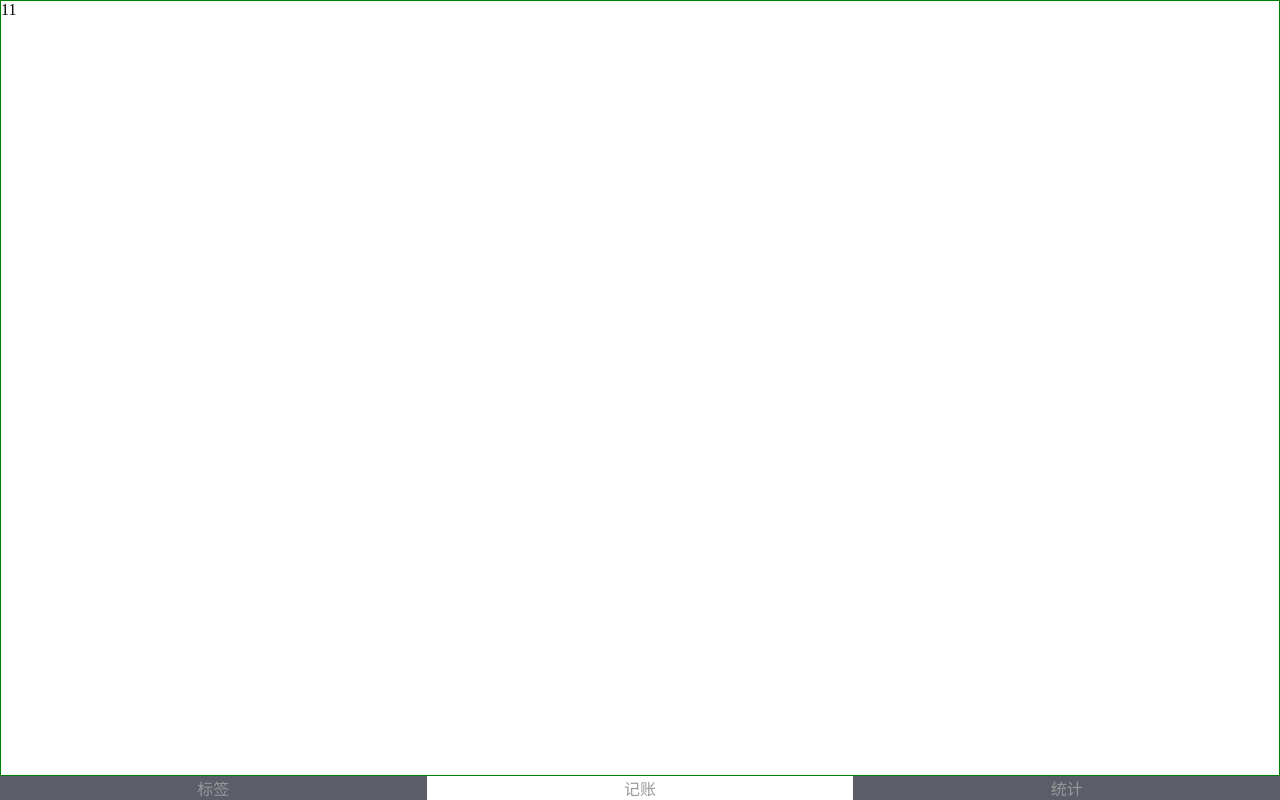
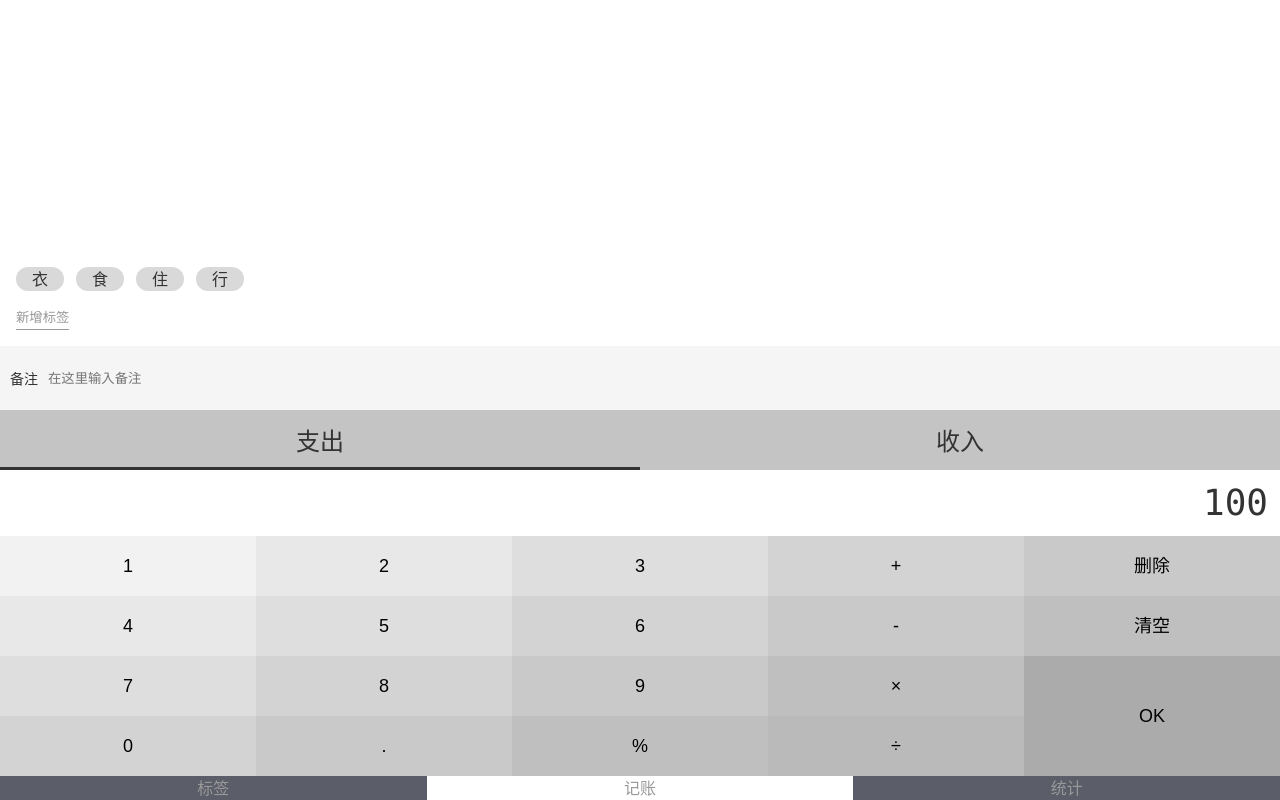
Before and after one commit to wangqt93/wangcai, a Vue app: page /money in a window 1280 px wide. Built offline with nearby package versions, Linux system fonts and the light colour scheme; a small style sheet from the web is missing.

Commit message:
Money组件完成css布局

```diff
--- a/src/App.vue
+++ b/src/App.vue
@@ -16,6 +16,12 @@
     font-size: 62.5%;
   }
   body {
-    font-size: 1.6rem;
+    font-size: 16px;
+    line-height: 1.5;
+    color: #333;
+    font-family: -apple-system, "Noto Sans", "Helvetica Neue", Helvetica, "Nimbus Sans L", Arial, "Liberation Sans", "PingFang SC", "Hiragino Sans GB", "Noto Sans CJK SC", "Source Han Sans SC", "Source Han Sans CN", "Microsoft YaHei", "Wenquanyi Micro Hei", "WenQuanYi Zen Hei", "ST Heiti", SimHei, "WenQuanYi Zen Hei Sharp", sans-serif;
+  }
+  ul {
+    list-style: none;
   }
 </style>
--- a/src/components/layout.vue
+++ b/src/components/layout.vue
@@ -14,6 +14,7 @@
     }
     .container {
         flex-grow: 1;
-        border: 1px solid green;
+        display: flex;
+        flex-direction: column-reverse;
     }
 </style>
--- /dev/null
+++ b/src/components/money/btn.vue
@@ -0,0 +1,84 @@
+<template>
+    <div class="btn">
+        <div class='output'>100</div>
+        <div class='buttons clearfix'>
+            <button>1</button>
+            <button>2</button>
+            <button>3</button>
+            <button>+</button>
+            <button>删除</button>
+            <button>4</button>
+            <button>5</button>
+            <button>6</button>
+            <button>-</button>
+            <button>清空</button>
+            <button>7</button>
+            <button>8</button>
+            <button>9</button>
+            <button>×</button>
+            <button class='ok'>OK</button>
+            <button>0</button>
+            <button>.</button>
+            <button>%</button>
+            <button>÷</button>
+        </div>
+    </div>
+</template>
+<style scoped lang='scss'>
+    .btn {
+        >.output {
+            font-size: 3.6rem;
+            font-family: Consolas,monospace;  /*monospace 编程字体，字体等宽*/
+            padding: 0.6rem 1.2rem;
+            text-align: right;
+        }
+        .buttons {
+            width: 100vw;
+            flex-wrap: wrap;
+            float: left;
+            $bg: #f2f2f2;
+            >button {
+                width: 20%;
+                height: 6rem;
+                font-size: 1.8rem;
+                line-height: 6rem;
+                border: none;
+                outline: none;
+            }
+            >.ok {
+                height: 12rem;
+                float: right;
+            }
+            &.clearfix::after {
+                display: block;
+                content: '';
+                clear: both;
+            }
+            & :nth-child(1){
+                background: $bg;
+            }
+            & :nth-child(2),& :nth-child(6){
+                background: darken($bg,4%);
+            }
+            & :nth-child(3), & :nth-child(7), & :nth-child(11){
+                background: darken($bg,8%);
+            }
+            & :nth-child(4), & :nth-child(8), & :nth-child(12), & :nth-child(16){
+                background: darken($bg,12%);
+            }
+            & :nth-child(5), & :nth-child(9), & :nth-child(13), & :nth-child(17){
+                background: darken($bg,16%)
+            }
+            & :nth-child(10), & :nth-child(14), & :nth-child(18){
+                background: darken($bg,20%);
+            }
+            & :nth-child(19){
+                background: darken($bg,22%);
+            }
+            & :nth-child(15){
+                background: darken($bg,28%);
+            }
+        }
+
+    }
+</style>
--- /dev/null
+++ b/src/components/money/tag.vue
@@ -0,0 +1,85 @@
+<template>
+    <div class="container">
+        <ul class="types">
+            <li class='selected'>支出</li>
+            <li>收入</li>
+        </ul>
+        <div class="notes">
+            <label>
+                <span>备注</span>
+                <input type="text" placeholder="在这里输入备注">
+            </label>
+        </div>
+
+        <div class="tags">
+            <ul>
+                <li>衣</li>
+                <li>食</li>
+                <li>住</li>
+                <li>行</li>
+            </ul>
+            <button>新增标签</button>
+        </div>
+    </div>
+</template>
+<style scoped lang='scss'>
+    .tags {
+        padding: 1.6rem;
+        > ul {
+            display: flex;
+            >li {
+                background:#d9d9d9;
+                $h1: 2.4rem;
+                $h2: 1.2rem;
+                height: $h1;
+                line-height: $h1;
+                border-radius: $h2;
+                padding: 0 1.6rem;
+                margin-right: $h2;
+            }
+        }
+        >button {
+            background: transparent;
+            border: none;
+            border-bottom: 1px solid;
+            margin-top: 1.6rem;
+            padding-bottom: 3px;
+            color: #999;
+            outline: none;
+        }
+    }
+    .notes {
+       background: #f5f5f5;
+       font-size: 1.4rem;
+       padding: 0 1rem;
+
+       >label {
+           display: flex;
+           align-items: center;
+       }
+       span {
+           padding-right: 1rem;
+       }
+       input {
+           height: 6.4rem;
+           flex-grow: 1;
+           border: none;
+           background: #f5f5f5;
+           outline: none;
+       }
+    }
+    .types {
+        background: #c4c4c4;
+        display: flex;
+        font-size: 2.4rem;
+        >li {
+            width: 50%;
+            height: 6rem;
+            text-align: center;
+            line-height: 6.4rem;
+            &.selected {
+                border-bottom: 3px solid #333;
+            }
+        }
+    }
+</style>
--- a/src/views/Money.vue
+++ b/src/views/Money.vue
@@ -1,7 +1,20 @@
 <template>
     <div class="money">
         <Layout>
-            <p>11</p>
+            <Btn></Btn>
+            <Tag></Tag>
+
         </Layout>
     </div>
 </template>
+<script>
+    import Tag from '@/components/money/tag'
+    import Btn from '@/components/money/btn'
+
+    export default {
+        components:{
+            Tag,
+            Btn
+        }
+    }
+</script>
```
